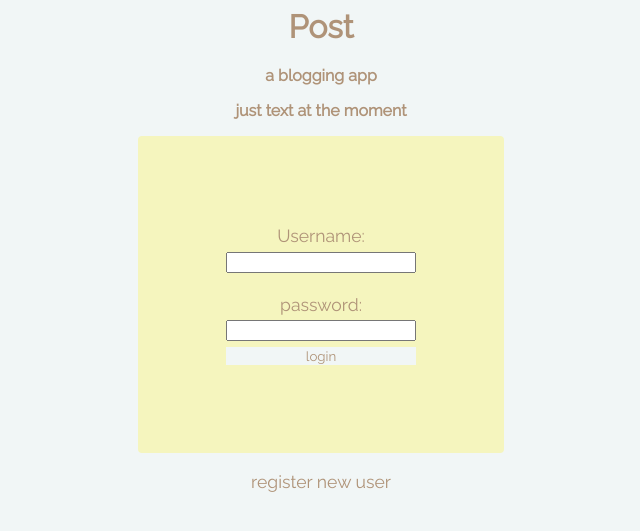
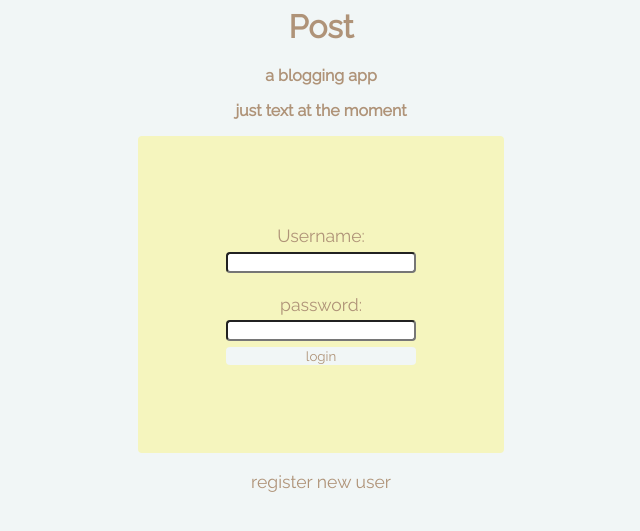
Before and after one commit to andrewtran634/blog, a Django app: page /login/ in a window 1280 px wide. Shown: the top 531 px of the page, without its empty margins (319-959 px from the left). Run offline with Django 3.2, Linux system fonts and the light colour scheme; some libraries are stand-ins or nearby versions.

Commit message:
border radius changed for login input

```diff
--- a/login/static/css/logstyle.css
+++ b/login/static/css/logstyle.css
@@ -29,6 +29,7 @@
 	margin:	0 auto;
 	margin-top: 3%;
 	width: 100%;
+	border-radius: 4px;
 }
 span {
 	display: none;
```
